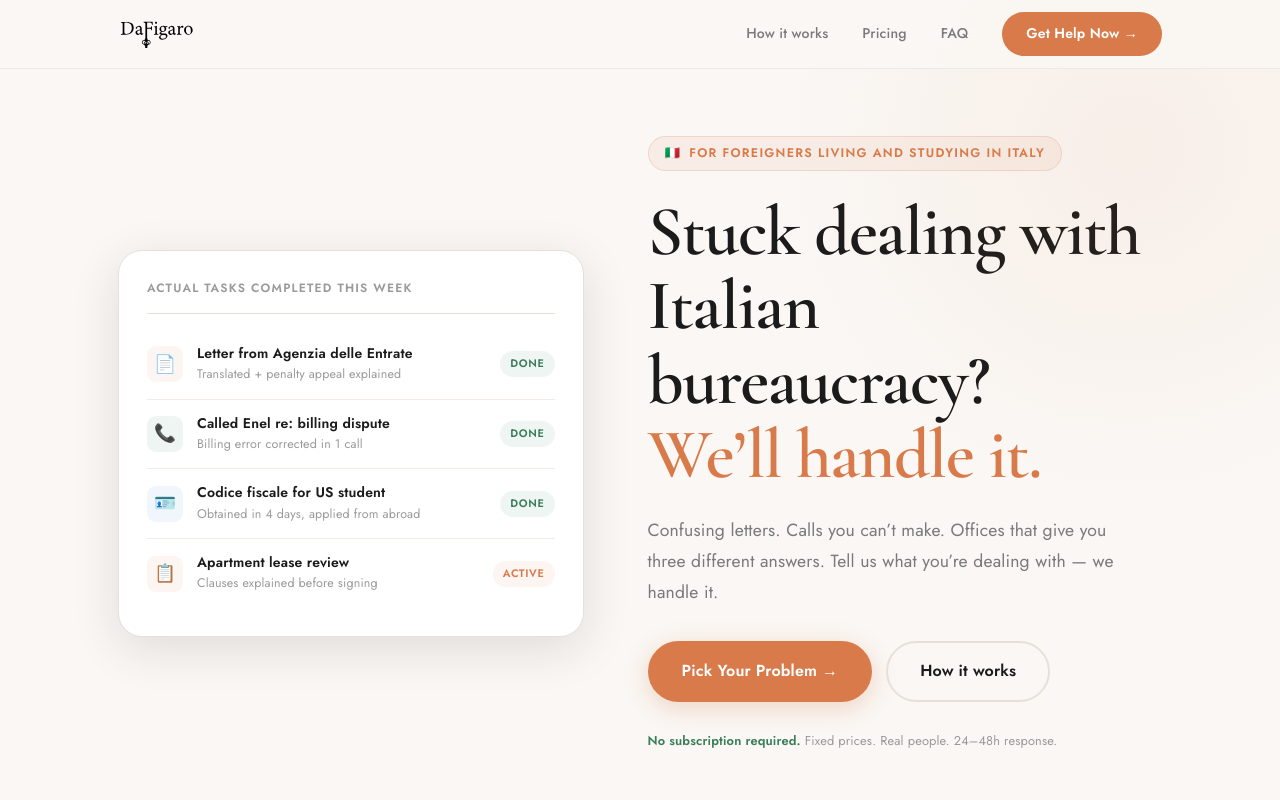
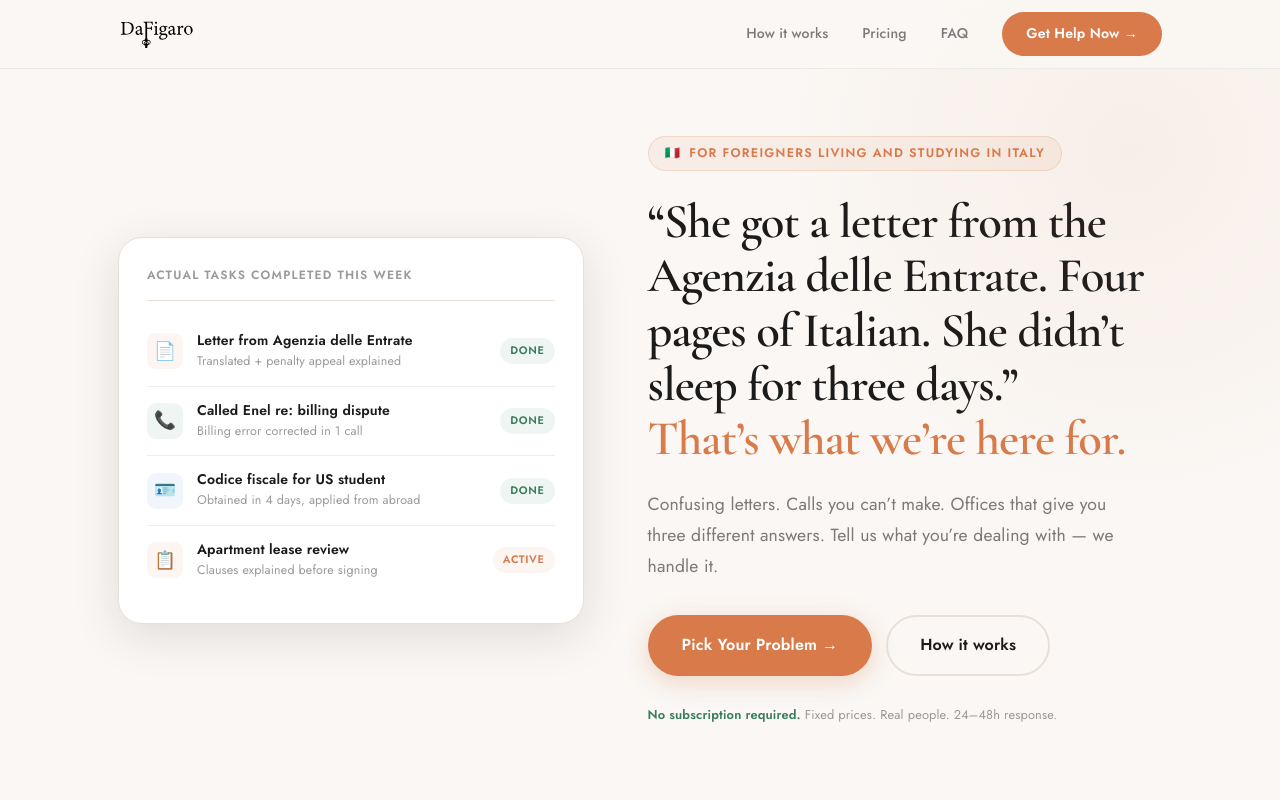
Before and after one commit to Sorvantis999/dafigaro, a Next.js app: page / in a window 1280 px wide. Shown: the top 800 px of the page. Built offline with nearby package versions, Linux system fonts and the light colour scheme.

Commit message:
Caples headline: scene-first quote + answer, scaled font for length

```diff
--- a/src/app/globals.css
+++ b/src/app/globals.css
@@ -346,9 +346,9 @@ h1, h2, h3, h4, h5 {
 
 .hero h1 {
   font-family: var(--font-display);
-  font-size: clamp(2.8rem, 5.5vw, 4.4rem);
-  font-weight: 600;
-  line-height: 1.06;
+  font-size: clamp(1.9rem, 3.8vw, 3.2rem);
+  font-weight: 600;
+  line-height: 1.12;
   color: var(--black);
   margin-bottom: 22px;
   letter-spacing: -0.02em;
--- a/src/app/page.tsx
+++ b/src/app/page.tsx
@@ -62,8 +62,8 @@ export default function Home() {
               </div>
 
               <h1>
-                Stuck dealing with Italian bureaucracy?<br />
-                <em>We&rsquo;ll handle it.</em>
+                &ldquo;She got a letter from the Agenzia delle Entrate. Four pages of Italian. She didn&rsquo;t sleep for three days.&rdquo;<br />
+                <em>That&rsquo;s what we&rsquo;re here for.</em>
               </h1>
 
               <p className="hero-sub">
```
